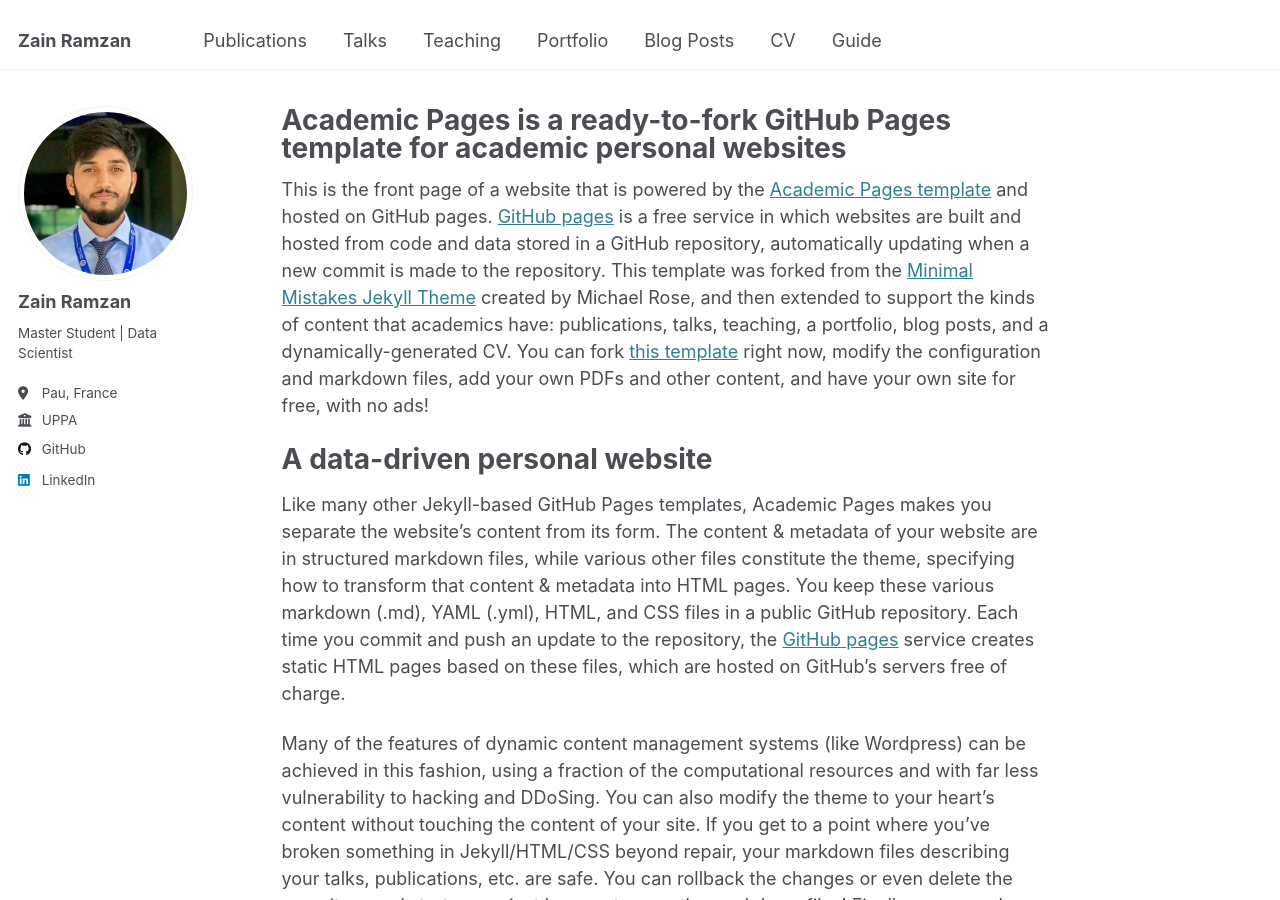
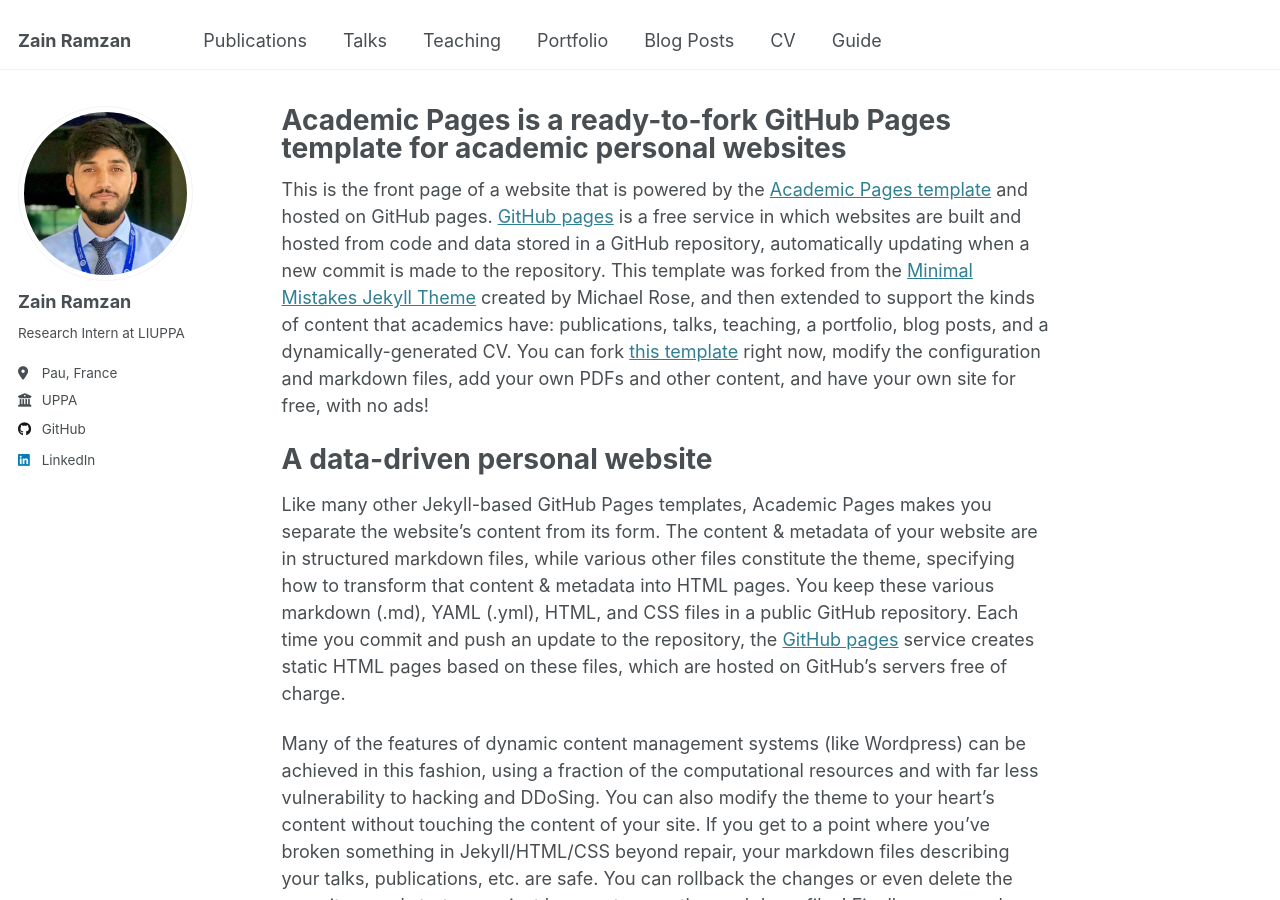
Before and after one commit to zain-ramzan/zain-ramzan.github.io, a Jekyll site: the page built from _pages/about.md, in a window 1280 px wide and 900 px high. Built offline with Jekyll 4.4.1, drawn with Linux system fonts in a browser that asks for light colours.

Commit message:
Update _config.yml

```diff
--- a/_config.yml
+++ b/_config.yml
@@ -12,7 +12,7 @@
 title                    : "Zain Ramzan"
 title_separator          : "-"
 name                     : &name "Zain Ramzan"
-description              : &description "Research Intern at LIUPPA"
+description              : &description ""
 url                      : https://zain-ramzan.github.io # the base hostname & protocol for your site e.g. "https://zain-ramzan.github.io"
 baseurl                  : "" # the subpath of your site, e.g. "/blog"
 repository               : "academicpages/academicpages.github.io"
@@ -25,7 +25,7 @@
   avatar           : "profile.png"
   name             : "Zain Ramzan"
   pronouns         : # example: "she/her"
-  bio              : "Master Student | Data Scientist"
+  bio              : "Research Intern at LIUPPA"
   location         : "Pau, France"
   employer         : "UPPA"
   uri              : # URL
```
